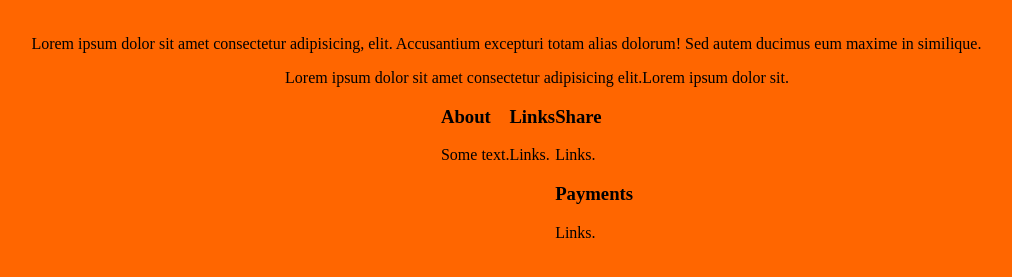
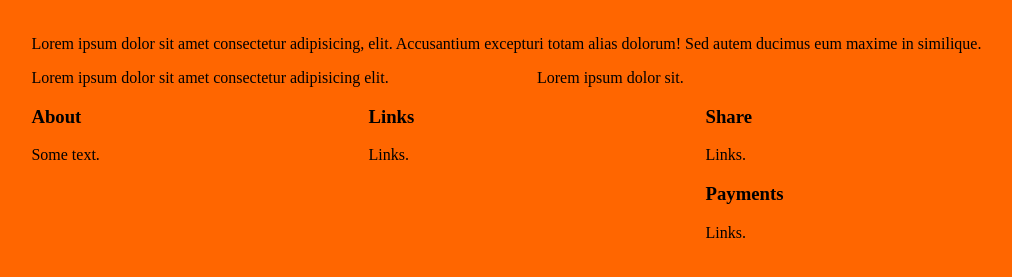
Before and after one commit to SergeyDobrinyn/gulp, a website: page src/index.html in a window 1280 px wide. Shown: the part 69-346 px from the top of the page, without its empty margins (103-1115 px from the left). Drawn offline with nearby package versions, Linux system fonts and the light colour scheme; files that its build step writes are made by us from their sources.

Commit message:
main.scss is modified.

```diff
--- a/src/scss/main.scss
+++ b/src/scss/main.scss
@@ -7,21 +7,16 @@ body {
 .wrap {
   width: 80%;
   margin: 0 auto;
-  display: flex;
-  flex-direction: column;
-  flex-wrap: nowrap;
-  align-items: center;
 }
 .cont {
   display: flex;
   flex-direction: row;
   flex-wrap: wrap;
-  flex-grow: 1;
-  flex-shrink: 1;
   justify-content: space-between;
   align-items: flex-start;
 }
 .block {
   flex-grow: 1;
   flex-shrink: 1;
+  flex-basis: 25%;
 }
```
Also changed, not shown: dist/css/main.css, dist/css/main.min.css.
